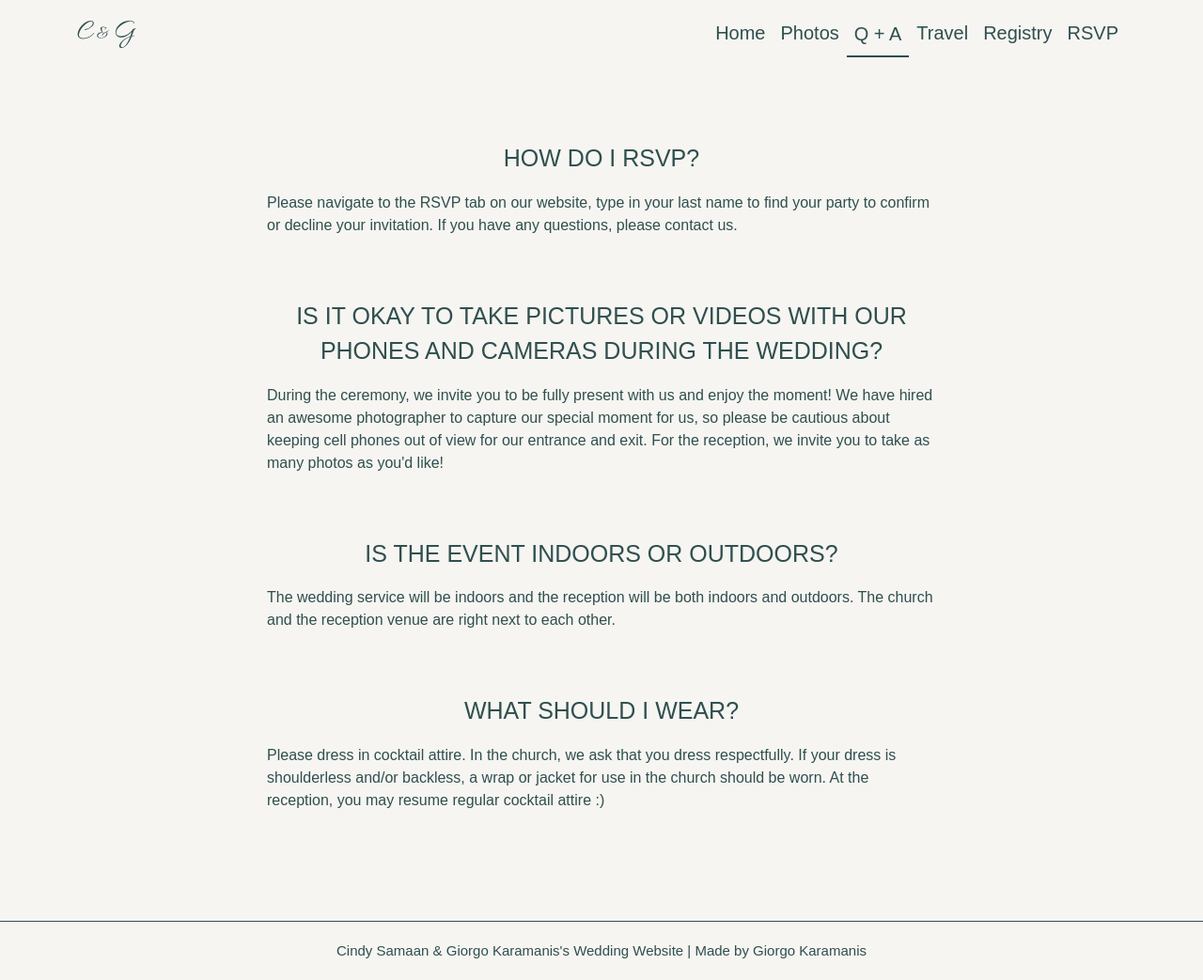
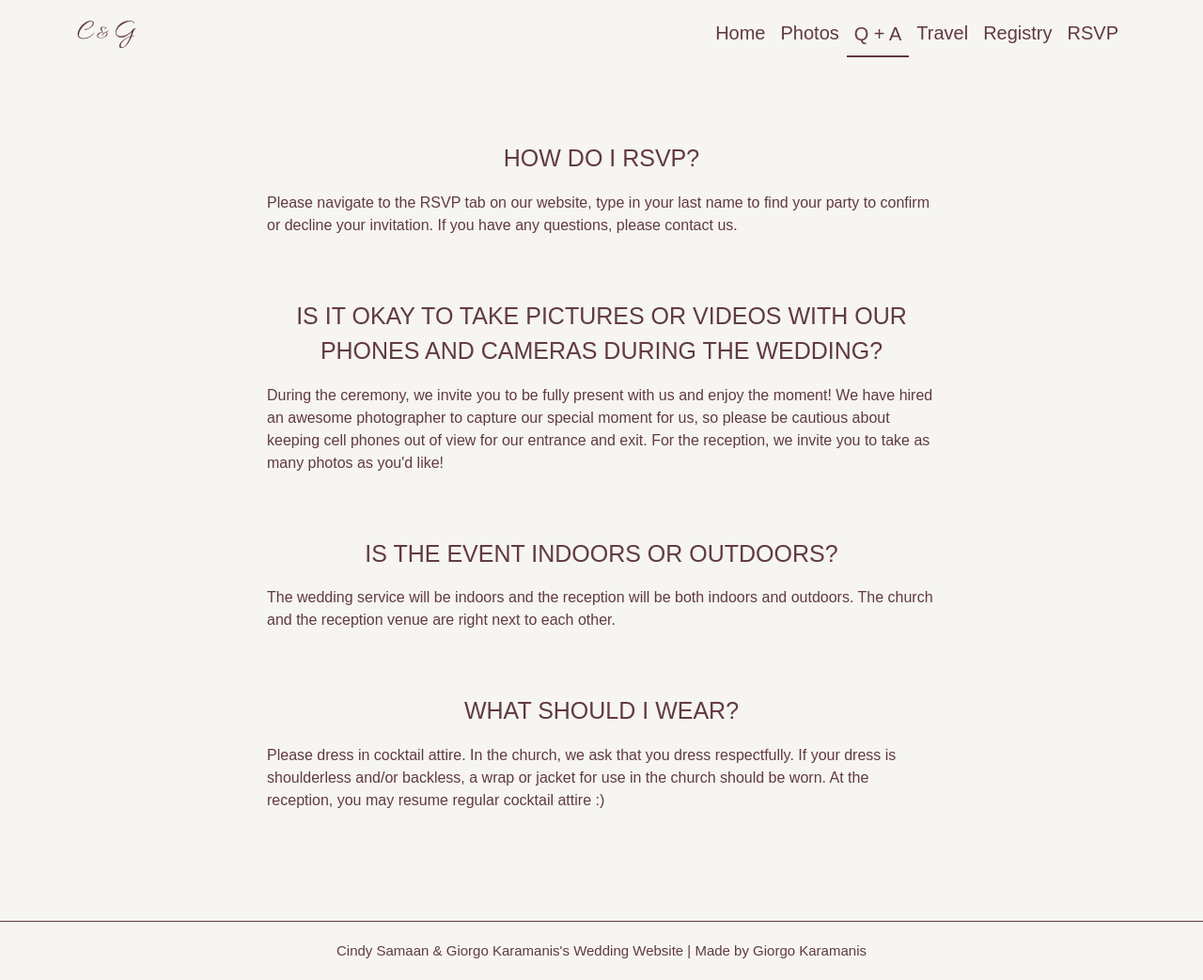
Before and after one commit to gkaramanis1/wedding, a Flask app: page /questions in a window 1280 px wide. Shown: the whole page at 94% size. Run offline with Flask 3, Linux system fonts and the light colour scheme; some libraries are stand-ins or nearby versions.

Commit message:
many styles changed

```diff
--- a/wedding/static/main.css
+++ b/wedding/static/main.css
@@ -1,11 +1,11 @@
 .brand-and {
     font-family: 'Allura', cursive;
-    color: #2F4F4F;
+    color: #613a43;
   }
 
 .brand-initial {
     font-size: 30px;
-    color: #2F4F4F;
+    color: #613a43;
     font-family: 'Allura', cursive;
 }
 
@@ -20,13 +20,13 @@
 
 .site-header .navbar-nav .nav-link {
   font-family: 'Corbel', sans-serif;
-  color: #2F4F4F;
+  color: #613a43;
   font-size: 20px;
   font-weight: 300;
 }
 
 .navbar-nav .nav-link:hover {
-  color: #2F4F4F !important;
+  color: #613a43 !important;
 }
 
 .site-header .navbar-nav .nav-link {
@@ -36,40 +36,40 @@
 .site-header .navbar-nav .nav-link::after {
   content: "";
   display: block;
-  height: 2px;
+  height: 1.4px;
   width: 0;
   position: absolute;
   bottom: -1px;
   left: 50%;
-  background-color: #2F4F4F;
+  background-color: #613a43;
   transition: all 0.3s ease-in-out;
 }
 
 .site-header .navbar-nav .nav-item.active .nav-link::after,
 .navbar-nav .nav-link:hover::after {
   width: 100%;
-  background-color: rgba(46, 64, 45, 0.3);
+  background-color: rgba(97, 58, 67, 1);
   left: 0;
 }
 
 .site-header .navbar-nav .nav-item.active {
-  border-bottom: 2px solid #2F4F4F;
+  border-bottom: 2px solid #613a43;
   bottom: -1px;
   display: block;
   left: 0;
-  color: #2F4F4F;
+  color: #613a43;
 }
 
 .footer {
     margin-top: auto;
     background-color: #F6F5F1;
     margin-bottom: 0;
-    border-top: 1px solid #2F4F4F;
+    border-top: 1px solid #613a43;
 }
 
 .footer-text {
   font-family: 'Corbel', sans-serif;
-  color: #2F4F4F;
+  color: #613a43;
   font-size: 15px;
   text-align: center;
   padding: 20px;
@@ -139,10 +139,10 @@ body
   }
 
   .btn-primary {
-    background-color: #2F4F4F;
+    background-color: #613a43;
   }
 
   .btn-outline-primary {
-    border-color: #2F4F4F;
-    color: #2F4F4F;
+    border-color: #613a43;
+    color: #613a43;
   }
--- a/wedding/templates/questions.html
+++ b/wedding/templates/questions.html
@@ -22,17 +22,17 @@
   <div class="container-fluid" style="padding: 100px;">
       <div class="row justify-content-center">
           <div class="col-md-8">
-              <p class="slide-up" style="font-size: 25px; font-family: 'Corbel', sans-serif; color: #2F4F4F; padding-top: 50px; font-weight: normal; text-transform: uppercase; text-align: center; animation-delay: 0.2s;">HOW DO I RSVP?</p>
-              <p class="slide-up" style="font-family: 'Corbel', sans-serif; font-size: 16px; font-weight: normal; color: #2F4F4F; animation-delay: 0.5s">Please navigate to the RSVP tab on our website, type in your last name to find your party to confirm or decline your invitation. If you have any questions, please contact us.</p>
+              <p class="slide-up" style="font-size: 25px; font-family: 'Corbel', sans-serif; color: #613a43; padding-top: 50px; font-weight: normal; text-transform: uppercase; text-align: center; animation-delay: 0.2s;">HOW DO I RSVP?</p>
+              <p class="slide-up" style="font-family: 'Corbel', sans-serif; font-size: 16px; font-weight: normal; color: #613a43; animation-delay: 0.5s">Please navigate to the RSVP tab on our website, type in your last name to find your party to confirm or decline your invitation. If you have any questions, please contact us.</p>
 
-              <p class="slide-up" style="font-size: 25px; font-family: 'Corbel', sans-serif; color: #2F4F4F;  font-weight: normal; text-transform: uppercase; text-align: center; padding-top: 50px; animation-delay: 0.8s">IS IT OKAY TO TAKE PICTURES OR VIDEOS WITH OUR PHONES AND CAMERAS DURING THE WEDDING?</p>
-              <p class="slide-up" style="font-family: 'Corbel', sans-serif; font-size: 16px; font-weight: normal; color: #2F4F4F; animation-delay: 1.1s">During the ceremony, we invite you to be fully present with us and enjoy the moment! We have hired an awesome photographer to capture our special moment for us, so please be cautious about keeping cell phones out of view for our entrance and exit. For the reception, we invite you to take as many photos as you'd like!</p>
+              <p class="slide-up" style="font-size: 25px; font-family: 'Corbel', sans-serif; color: #613a43;  font-weight: normal; text-transform: uppercase; text-align: center; padding-top: 50px; animation-delay: 0.8s">IS IT OKAY TO TAKE PICTURES OR VIDEOS WITH OUR PHONES AND CAMERAS DURING THE WEDDING?</p>
+              <p class="slide-up" style="font-family: 'Corbel', sans-serif; font-size: 16px; font-weight: normal; color: #613a43; animation-delay: 1.1s">During the ceremony, we invite you to be fully present with us and enjoy the moment! We have hired an awesome photographer to capture our special moment for us, so please be cautious about keeping cell phones out of view for our entrance and exit. For the reception, we invite you to take as many photos as you'd like!</p>
 
-              <p class="slide-up" style="font-size: 25px; font-family: 'Corbel', sans-serif; color: #2F4F4F; font-weight: normal; text-transform: uppercase; text-align: center; padding-top: 50px; animation-delay: 1.4s">IS THE EVENT INDOORS OR OUTDOORS?</p>
-              <p class="slide-up" style="font-family: 'Corbel', sans-serif; font-size: 16px; font-weight: normal; color: #2F4F4F; animation-delay: 1.7s">The wedding service will be indoors and the reception will be both indoors and outdoors. The church and the reception venue are right next to each other.</p>
+              <p class="slide-up" style="font-size: 25px; font-family: 'Corbel', sans-serif; color: #613a43; font-weight: normal; text-transform: uppercase; text-align: center; padding-top: 50px; animation-delay: 1.4s">IS THE EVENT INDOORS OR OUTDOORS?</p>
+              <p class="slide-up" style="font-family: 'Corbel', sans-serif; font-size: 16px; font-weight: normal; color: #613a43; animation-delay: 1.7s">The wedding service will be indoors and the reception will be both indoors and outdoors. The church and the reception venue are right next to each other.</p>
 
-              <p class="slide-up" style="font-size: 25px; font-family: 'Corbel', sans-serif; color: #2F4F4F;  font-weight: normal; text-transform: uppercase; text-align: center; padding-top: 50px; animation-delay: 2s">WHAT SHOULD I WEAR?</p>
-              <p class="slide-up" style="font-family: 'Corbel', sans-serif; font-size: 16px; font-weight: normal; color: #2F4F4F; animation-delay: 2.3s">Please dress in cocktail attire. In the church, we ask that you dress respectfully. If your dress is shoulderless and/or backless, a wrap or jacket for use in the church should be worn. At the reception, you may resume regular cocktail attire :) </p>
+              <p class="slide-up" style="font-size: 25px; font-family: 'Corbel', sans-serif; color: #613a43;  font-weight: normal; text-transform: uppercase; text-align: center; padding-top: 50px; animation-delay: 2s">WHAT SHOULD I WEAR?</p>
+              <p class="slide-up" style="font-family: 'Corbel', sans-serif; font-size: 16px; font-weight: normal; color: #613a43; animation-delay: 2.3s">Please dress in cocktail attire. In the church, we ask that you dress respectfully. If your dress is shoulderless and/or backless, a wrap or jacket for use in the church should be worn. At the reception, you may resume regular cocktail attire :) </p>
           </div>
       </div>
   </div>
--- a/wedding/templates/registry.html
+++ b/wedding/templates/registry.html
@@ -24,7 +24,7 @@
     margin: 0 auto;
     margin-top: 120px;
     padding: 20px;
-    background-color: #F6F5F1;
+    background-color: whitesmoke;
     box-shadow: 0px 0px 10px rgba(0, 0, 0, 0.1);
     display: flex;
     flex-direction: column;
@@ -41,7 +41,7 @@
     margin: 0 auto;
     margin-top: 30px;
     padding: 20px;
-    background-color: #F6F5F1;
+    background-color: whitesmoke;
     box-shadow: 0px 0px 10px rgba(0, 0, 0, 0.1);
     display: flex;
     flex-direction: column;
@@ -58,7 +58,7 @@
     margin: 0 auto;
     margin-top: 30px;
     padding: 20px;
-    background-color: #F6F5F1;
+    background-color: whitesmoke;
     box-shadow: 0px 0px 10px rgba(0, 0, 0, 0.1);
     display: flex;
     flex-direction: column;
```
Also changed, not shown: wedding/templates/find_invitation.html (+7 -7 lines), wedding/templates/home.html (+12 -12 lines), wedding/templates/rsvp.html (+9 -9 lines), wedding/templates/schedule.html (+7 -2 lines), wedding/templates/travel.html (+8 -4 lines), wedding/static/wedding4.jpeg (added), wedding/static/wedding5.jpeg (added), wedding/static/wedding6.jpeg (added).
